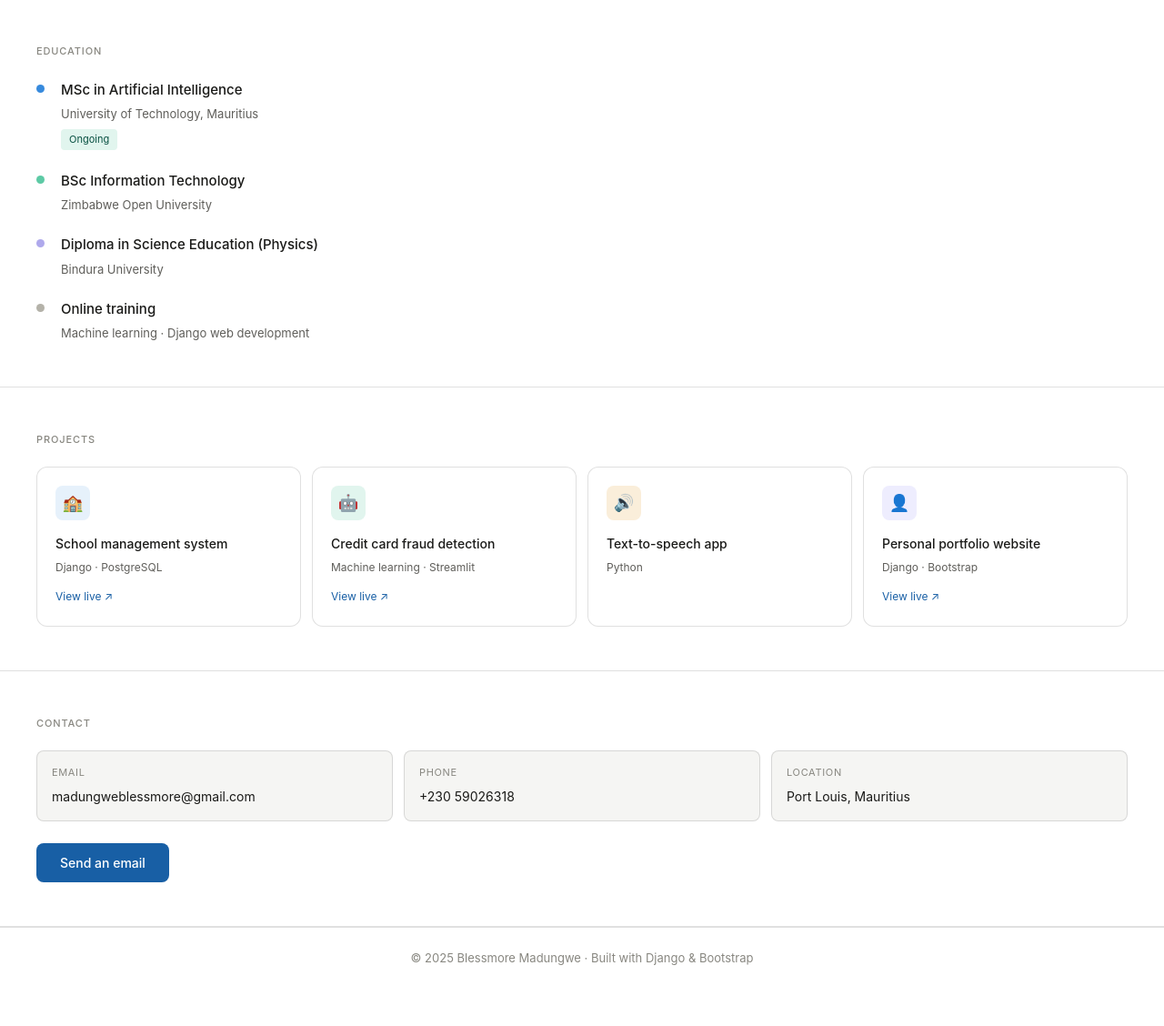
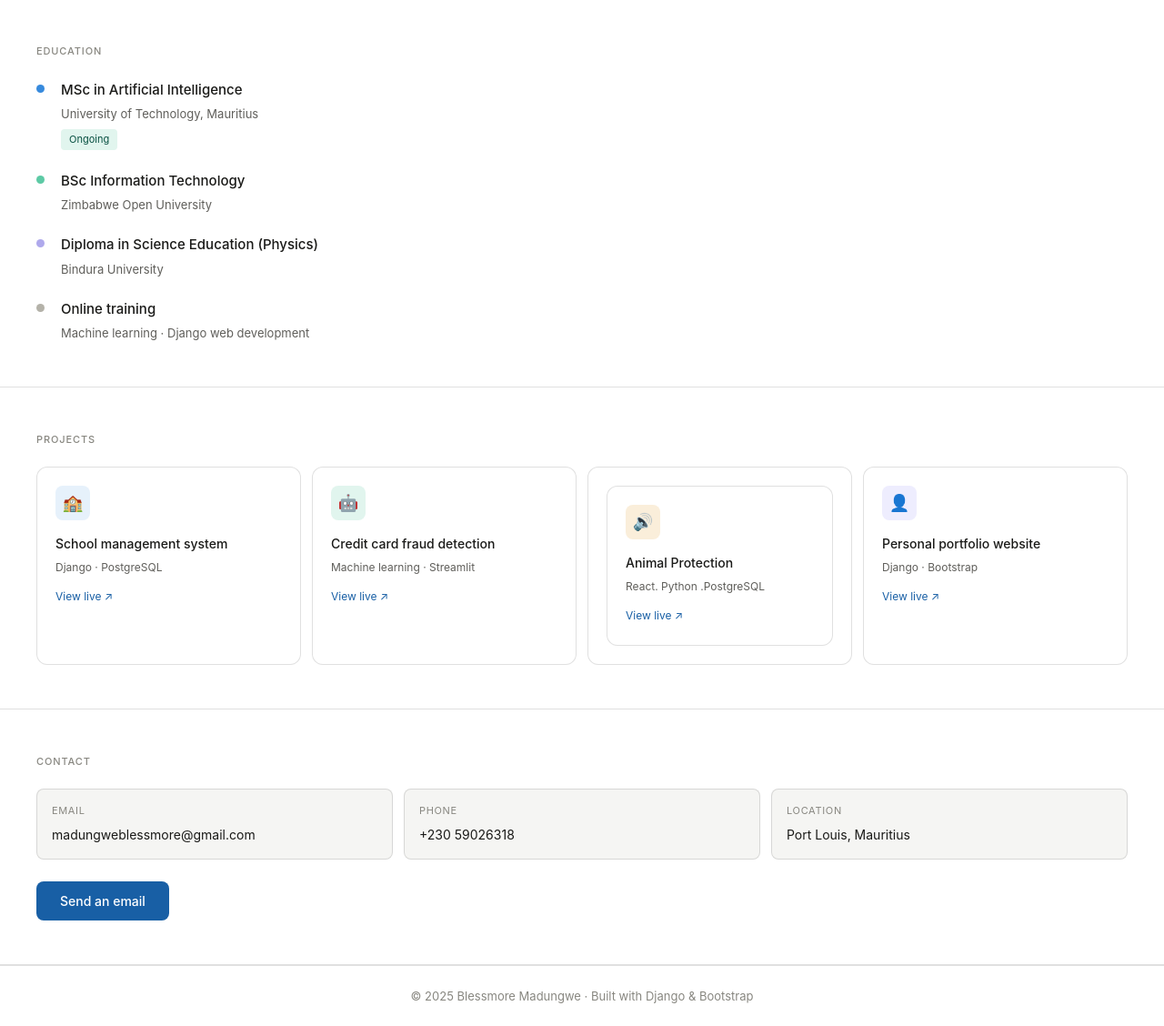
Before and after one commit to BlessmoreMadungwe/profile, a Django app: page / in a window 1280 px wide. Shown: the part 977-2105 px from the top of the page at 91% size. Before the commit the page ends 2038 px from the top, so only its background shows below. Run offline with Django 5.2, Linux system fonts and the light colour scheme.

Commit message:
Update home.html

```diff
--- a/portfolio/templates/home.html
+++ b/portfolio/templates/home.html
@@ -344,11 +344,16 @@
       <div class="project-tech">Machine learning · Streamlit</div>
       <div class="project-link">View live ↗</div>
     </a>
+
+    <a class="project-card" href=" https://animal-app-alpha.vercel.app/" target="_blank" rel="noopener">
     <div class="project-card" style="cursor:default">
       <div class="project-icon icon-amber">🔊</div>
-      <div class="project-name">Text-to-speech app</div>
-      <div class="project-tech">Python</div>
-    </div>
+      <div class="project-name">Animal Protection </div>
+      <div class="project-tech">React. Python .PostgreSQL</div>
+      <div class="project-link">View live ↗</div>
+     </div>
+    </a>
+
     <a class="project-card" href="https://profile-1-cqe1.onrender.com/" target="_blank" rel="noopener">
       <div class="project-icon icon-purple">👤</div>
       <div class="project-name">Personal portfolio website</div>
@@ -357,6 +362,8 @@
     </a>
   </div>
 </section>
+
+
 
 <section class="section" id="contact">
   <div class="section-label">Contact</div>
```
